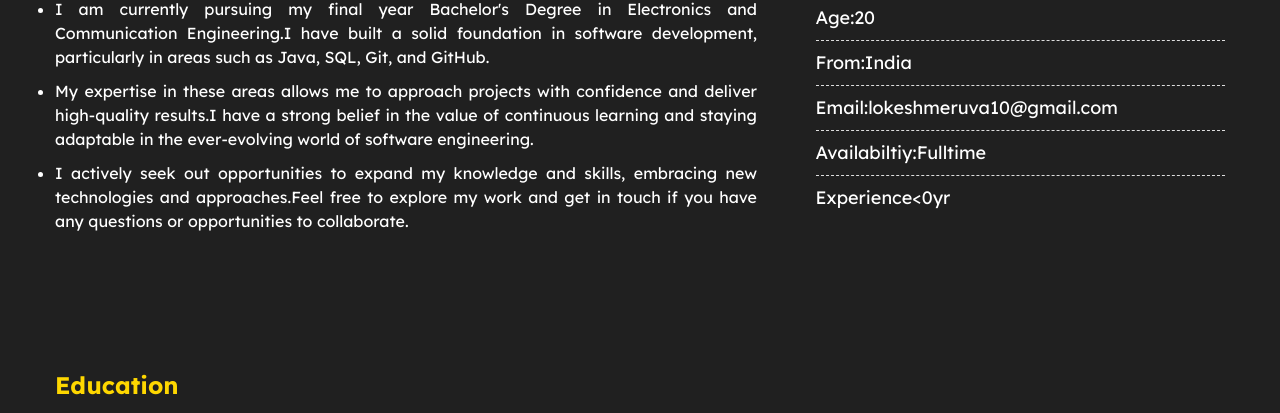
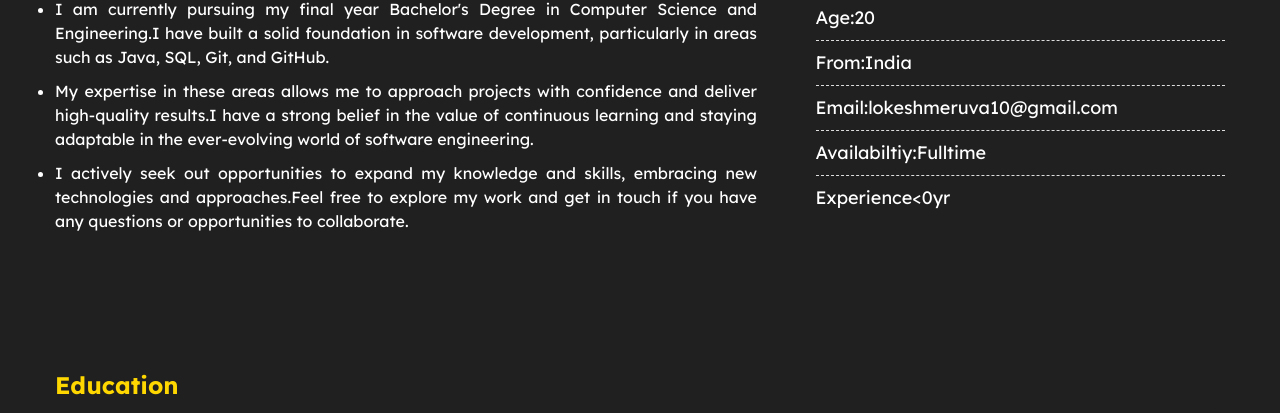
Before and after one commit to Lokesh-meruva/3D-Portfolio-Website, a plain HTML site: page index.html in a window 1280 px wide. Shown: the part 687-1100 px from the top of the page. Drawn offline with nearby package versions, Linux system fonts and the light colour scheme.

Commit message:
Updated Somethings

```diff
--- a/index.html
+++ b/index.html
@@ -72,7 +72,7 @@
                 <div class="about-content">
                     <h4>About Me</h4>
                     <ul>
-                      <li>I am currently pursuing my final year Bachelor's Degree in Electronics and Communication Engineering.I have built a solid foundation in software development, particularly in areas such as Java, SQL, Git, and GitHub.</li>
+                      <li>I am currently pursuing my final year Bachelor's Degree in Computer Science and Engineering.I have built a solid foundation in software development, particularly in areas such as Java, SQL, Git, and GitHub.</li>
                       <li> My expertise in these areas allows me to approach projects with confidence and deliver high-quality results.I have a strong belief in the value of continuous learning and staying adaptable in the ever-evolving world of software engineering.</li>
                       <li> I actively seek out opportunities to expand my knowledge and skills, embracing new technologies and approaches.Feel free to explore my work and get in touch if you have any questions or opportunities to collaborate. </li>
                     </ul>
```
